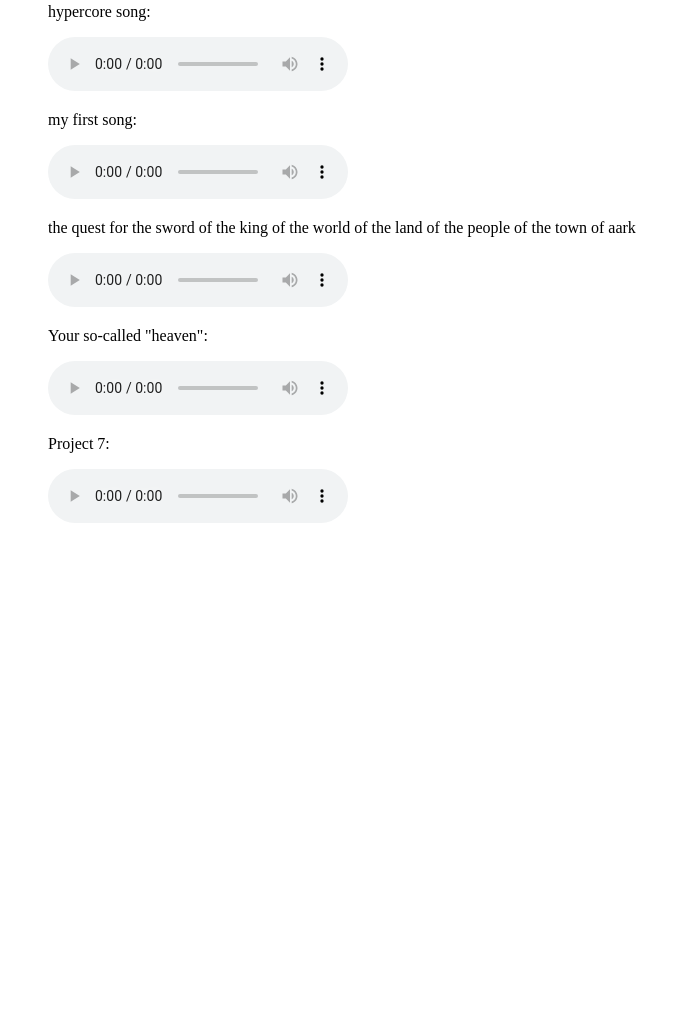
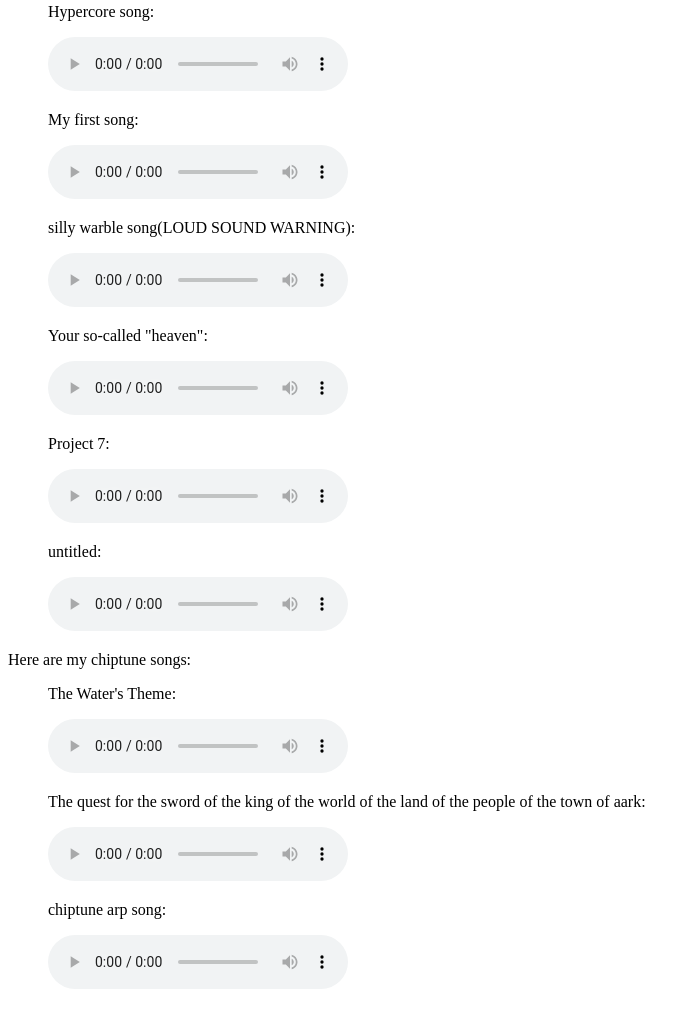
Before and after one commit to gorpshit/gorpshit.github.io, a plain HTML site: page music.html in a window 1280 px wide. Shown: the part 361-1370 px from the top of the page, without its empty margins (0-695 px from the left). Before the commit the page ends 904 px from the top, so only its background shows below. Drawn offline with Linux system fonts and the light colour scheme.

Commit message:
Update music.html

```diff
--- a/music.html
+++ b/music.html
@@ -23,19 +23,19 @@
     </ul>
     <p>Here is mmusic where I tried but it mainly is very bad:</p>
     <ul>
-      <p>hypercore song:</p>
+      <p>Hypercore song:</p>
       <audio controls>
         <source src="hypercore.mp3" type="audio/mp3">
         Your browser does not support the audio element.
       </audio>
-      <p>my first song:</p>
+      <p>My first song:</p>
       <audio controls>
         <source src="the best.mp3" type="audio/mp3">
         Your browser does not support the audio element.
       </audio>
-      <p>the quest for the sword of the king of the world of the land of the people of the town of aark</p>
+      <p>silly warble song(LOUD SOUND WARNING):</p>
       <audio controls>
-        <source src="update2.mp3" type="audio/mp3">
+        <source src="warble.mp3" type="audio/mp3">
         Your browser does not support the audio element.
       </audio>
       <p>Your so-called "heaven":</p>
@@ -48,6 +48,29 @@
         <source src="Project_7.mp3" type="audio/mp3">
         Your browser does not support the audio element
       </audio>
+      <p>untitled:</p>
+      <audio controls>
+        <source src="untitled.mp3" type="audio/mp3">
+        Your browser does not support the audio element.
+      </audio>
+    </ul>
+    <p>Here are my chiptune songs:</p>
+    <ul>
+      <p>The Water's Theme:</p>
+      <audio controls>
+        <source src="under the water.mp3" type="audio/mp3">
+        Your browser does not support the audio element.
+      </audio>
+      <p>The quest for the sword of the king of the world of the land of the people of the town of aark:</p>
+      <audio controls>
+        <source src="update2.mp3" type="audio/mp3">
+        Your browser does not support the audio element.
+      </audio>
+      <p>chiptune arp song:</p>
+      <audio controls>
+        <source src="arp arp arp.mp3" type="audio/mp3">
+        Your browser does not support the audio element.
+      </audio>
     </ul>
   </body>
 </html>
```
